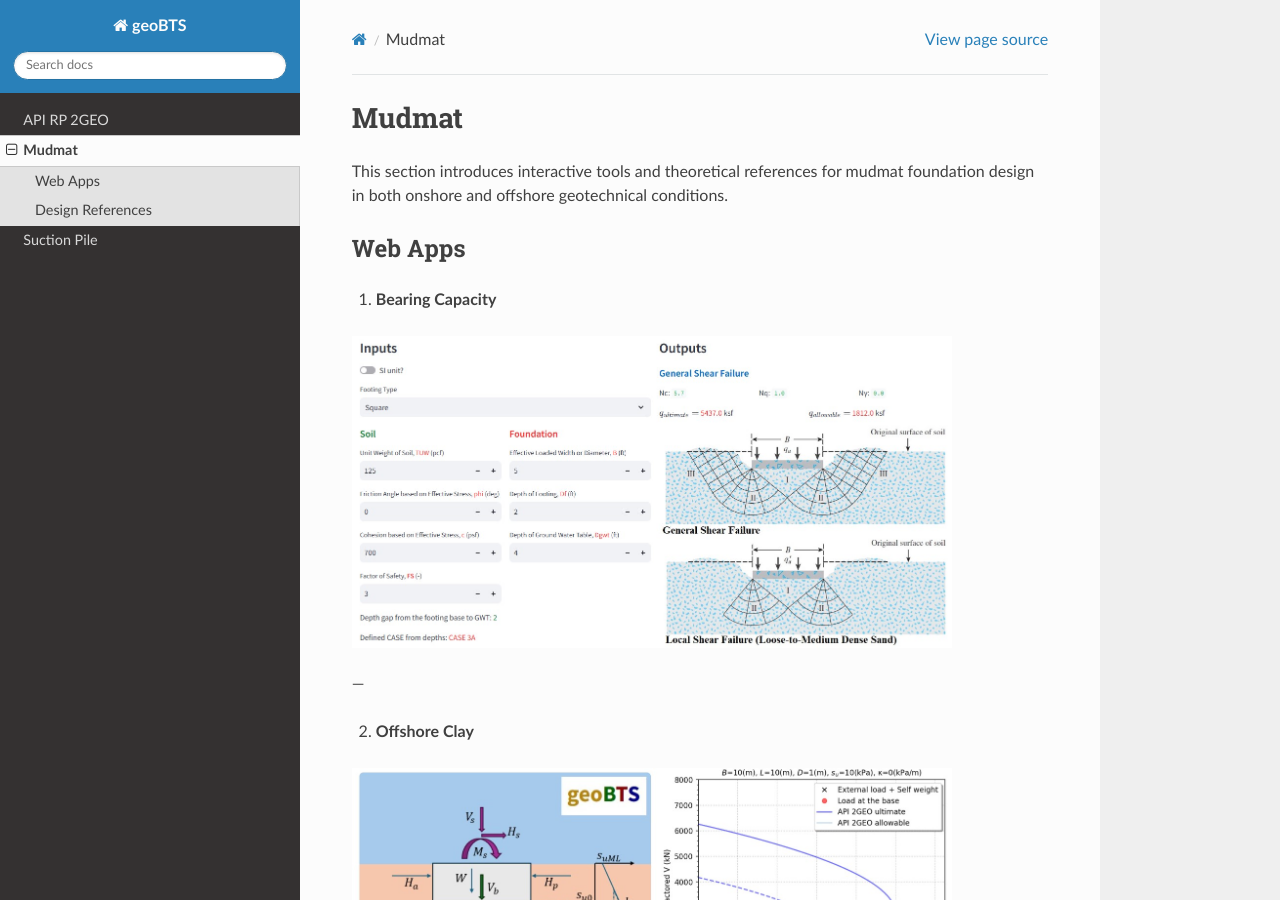
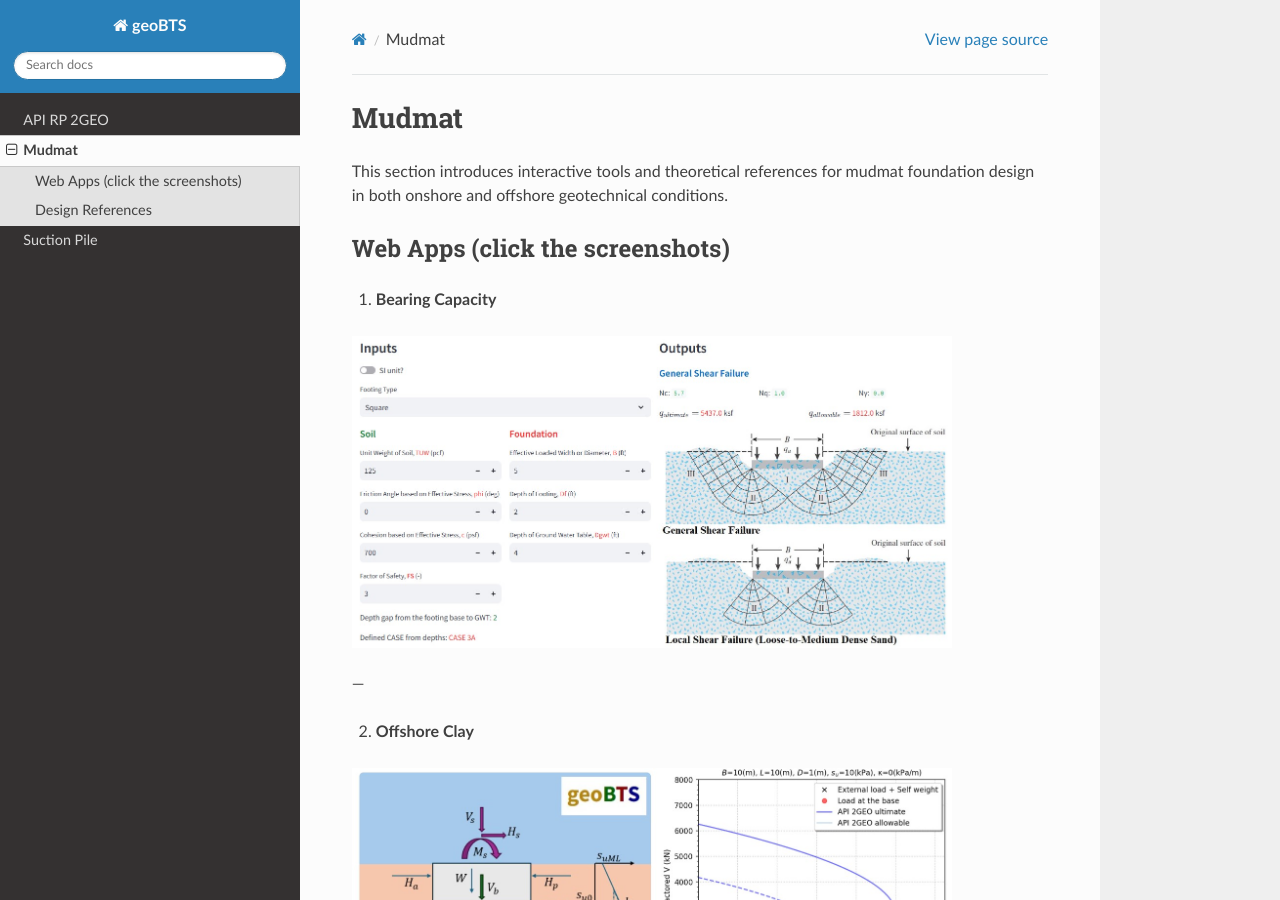
Before and after one commit to jungsohn/geoBTS, a Sphinx documentation site: the page built from docs/source/Mudmat.rst, in a window 1280 px wide and 900 px high. Built offline with Sphinx 7.4.7 and the Read the Docs theme 3.1.0, drawn with Linux system fonts in a browser that asks for light colours.

Commit message:
Update Mudmat.rst

```diff
--- a/docs/source/Mudmat.rst
+++ b/docs/source/Mudmat.rst
@@ -4,7 +4,7 @@
 This section introduces interactive tools and theoretical references
 for mudmat foundation design in both onshore and offshore geotechnical conditions.
 
-Web Apps
+Web Apps (click the screenshots)
 -------------------------
 
 1. **Bearing Capacity**
```
